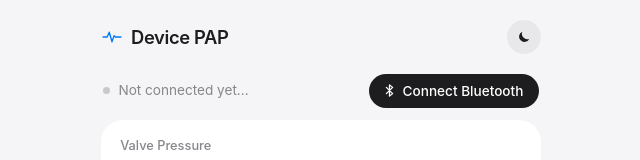
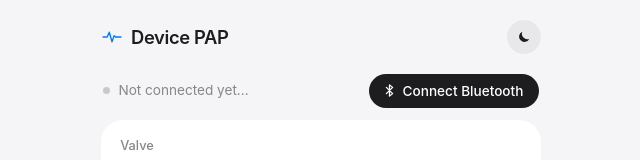
Before and after one commit to alex2004123-nz/FYP-Device-App, a website: page index.html in a window 1280 px wide. Shown: the top 160 px of the page, 319-959 px from the left. Drawn offline with Linux system fonts and the light colour scheme.

```diff
--- a/index.html
+++ b/index.html
@@ -60,7 +60,7 @@
   <!-- Live readings (PEEP -> ESP32 -> phone) -->
   <section class="card hero" style="--i:1">
     <div class="hero_head">
-      <h2>Valve Pressure</h2>
+      <h2>Valve</h2>
       <span class="phase_chip"><span id="phaseDisplay">--</span></span>
     </div>
 
```
